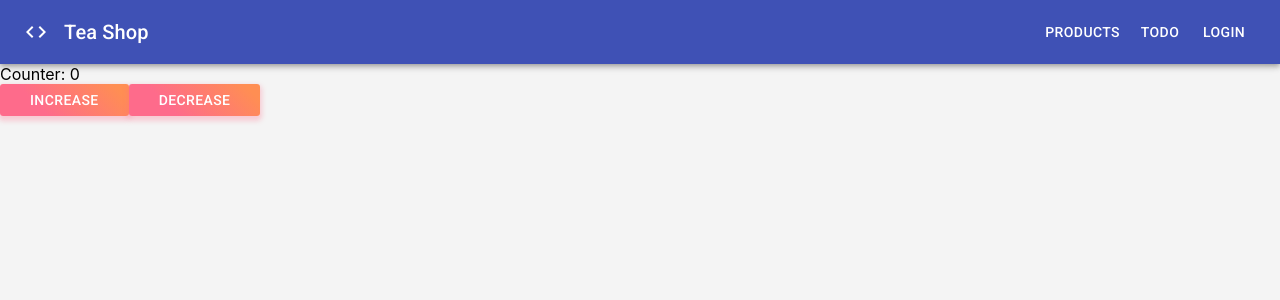
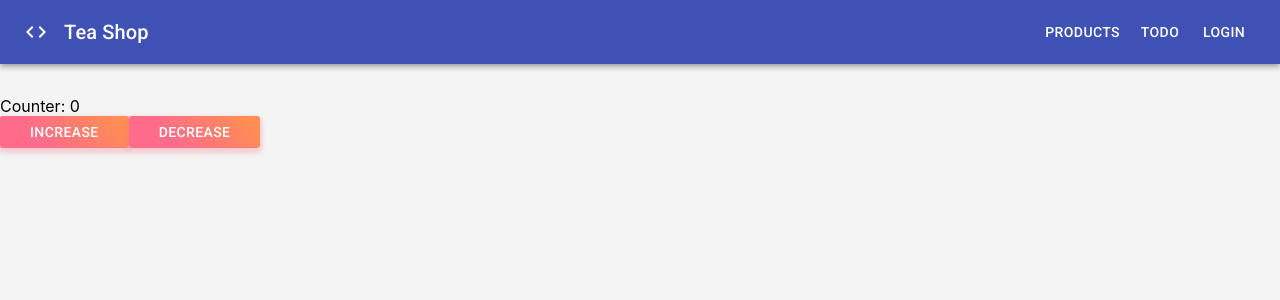
Before and after one commit to TraNguyen95/learn-reactjs, a React (Create React App) app: page /todo in a window 1280 px wide. Shown: the top 300 px of the page. Built offline with nearby package versions, Linux system fonts and the light colour scheme.

Commit message:
update hompage

```diff
--- a/src/App.js
+++ b/src/App.js
@@ -16,12 +16,10 @@ function App() {
     <div className="App">
       <Header />
       {/* <Button onClick={showNoti}>Show noti</Button> */}
+      <ProductFeature />
       <header className="App-header">
         <Switch>
           <Route path="/todo" component={CounterFeature} />
-          <Route path="/products" component={ProductFeature} />
-          <Route path="/" component={ProductFeature} />
-          <Route path="/learn-reactjs" component={ProductFeature} exact />
         </Switch>
       </header>
     </div>
```
